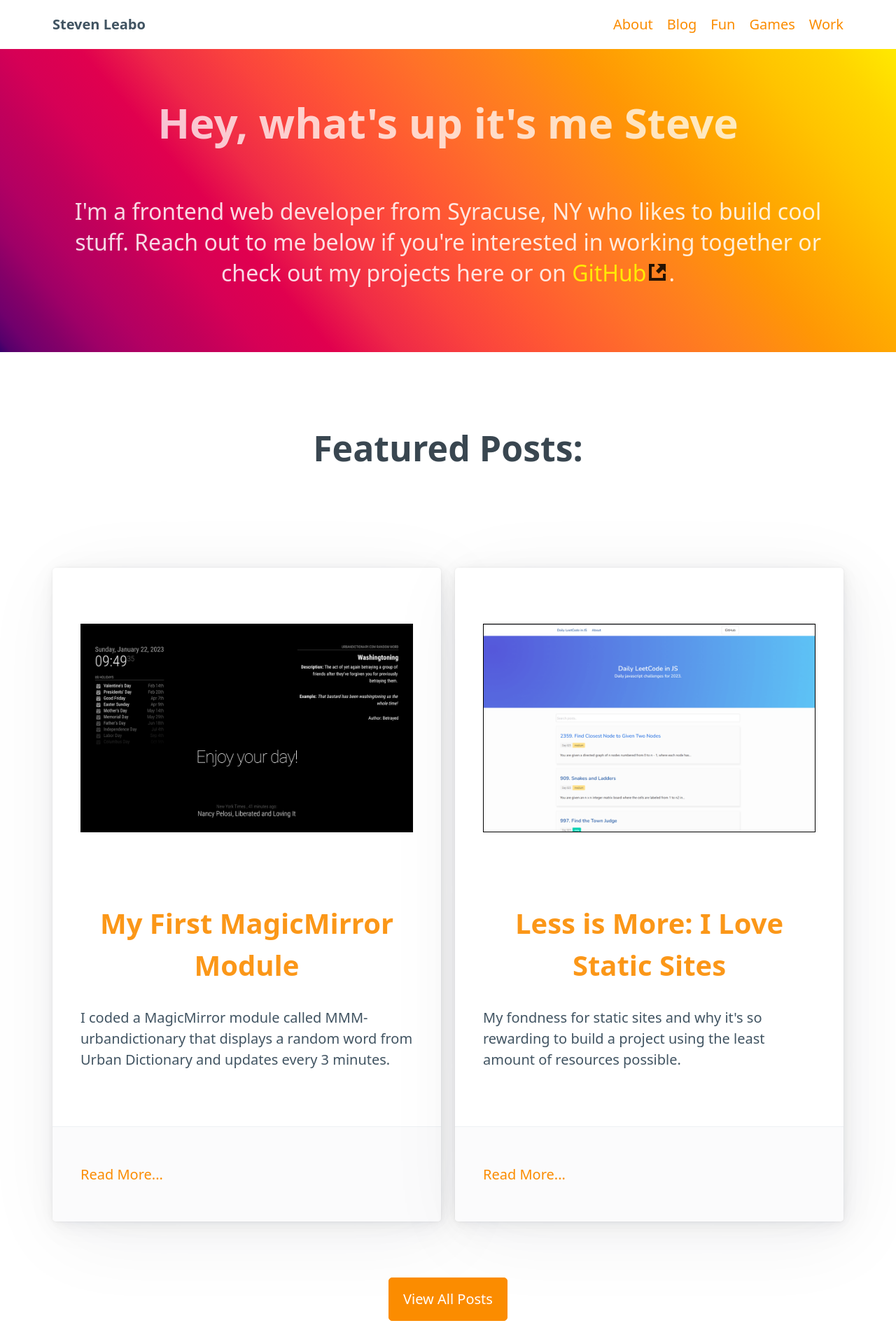
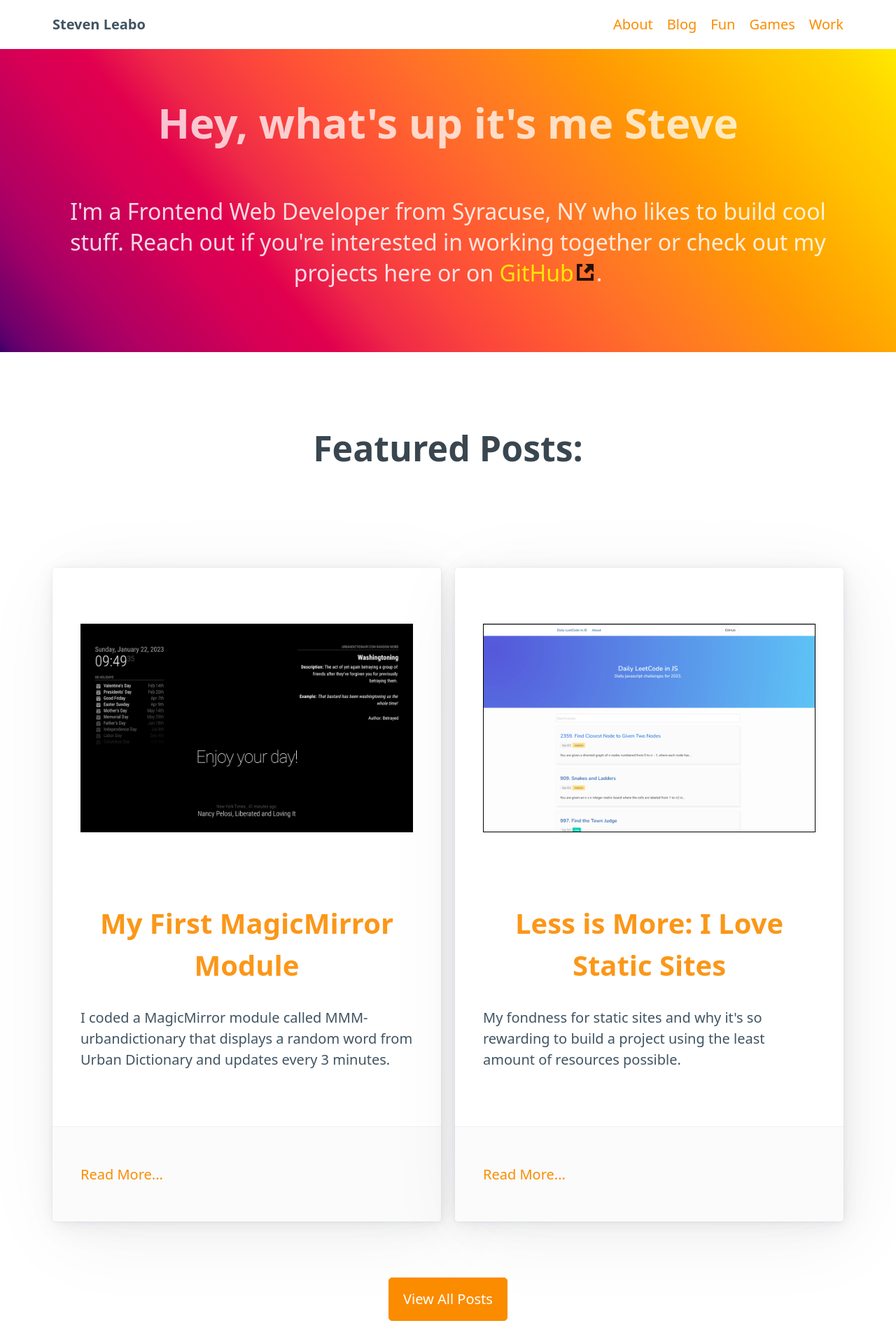
Before and after one commit to leabs/stevenleabo.com, a Jekyll site: the page built from index.markdown, in a window 1280 px wide. Shown: the top 1920 px of the page at 70% size. Built offline with Jekyll 4.4.1, drawn with Linux system fonts in a browser that asks for light colours.

Commit message:
missing padding in header

```diff
--- a/_includes/home/home-header.html
+++ b/_includes/home/home-header.html
@@ -7,8 +7,8 @@
       <span onclick="talk('steve')">Steve</span>
     </h1>
     <p class="text-center">
-      I'm a frontend web developer from Syracuse, NY who likes to build cool
-      stuff. Reach out to me below if you're interested in working together or
+      I'm a Frontend Web Developer from Syracuse, NY who likes to build cool
+      stuff. Reach out if you're interested in working together or
       check out my projects here or on
       <a href="https://github.com/leabs" target="_blank">GitHub<img src="{{site.url}}/assets/images/external.png" width="32" height="32" style="padding-bottom:8px;"/></a>.
       <br />
--- a/assets/css/style.css
+++ b/assets/css/style.css
@@ -7,7 +7,7 @@
   padding-top:0;
 }
 .home-header {
-  padding:60px 0px;
+  padding:60px 10px;
   background-image: linear-gradient(
     50deg,
     hsl(240deg 100% 20%) 0%,
```
